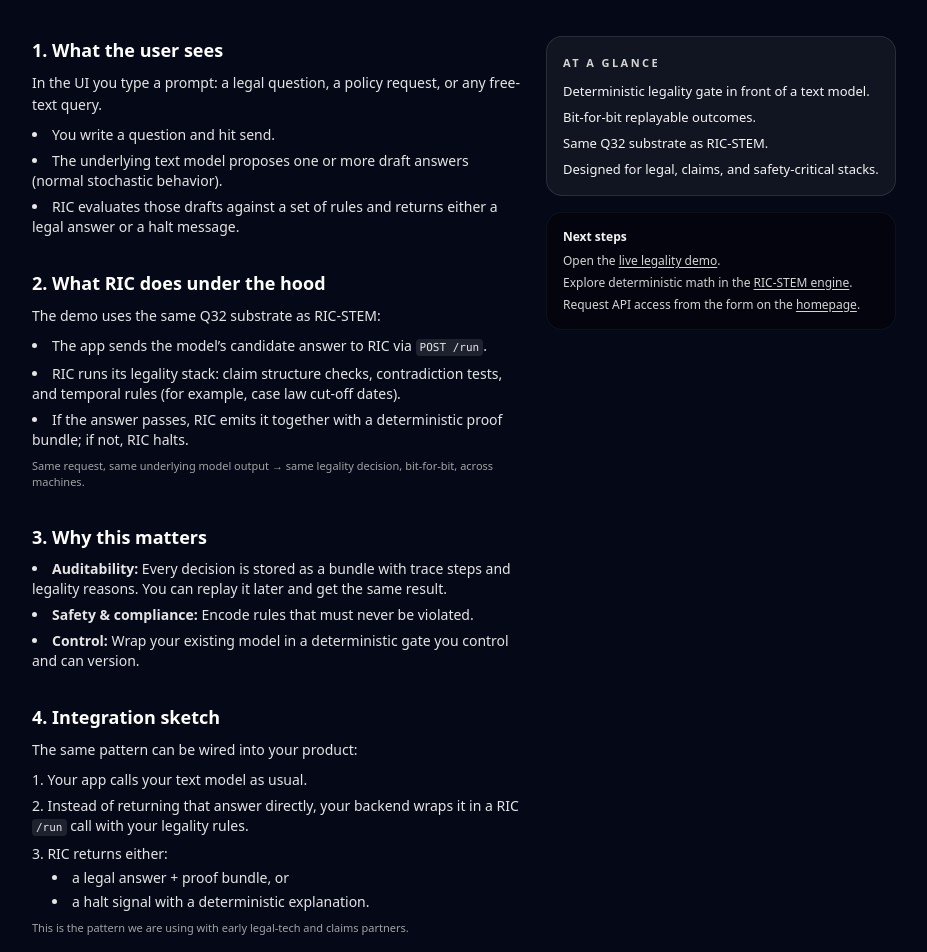
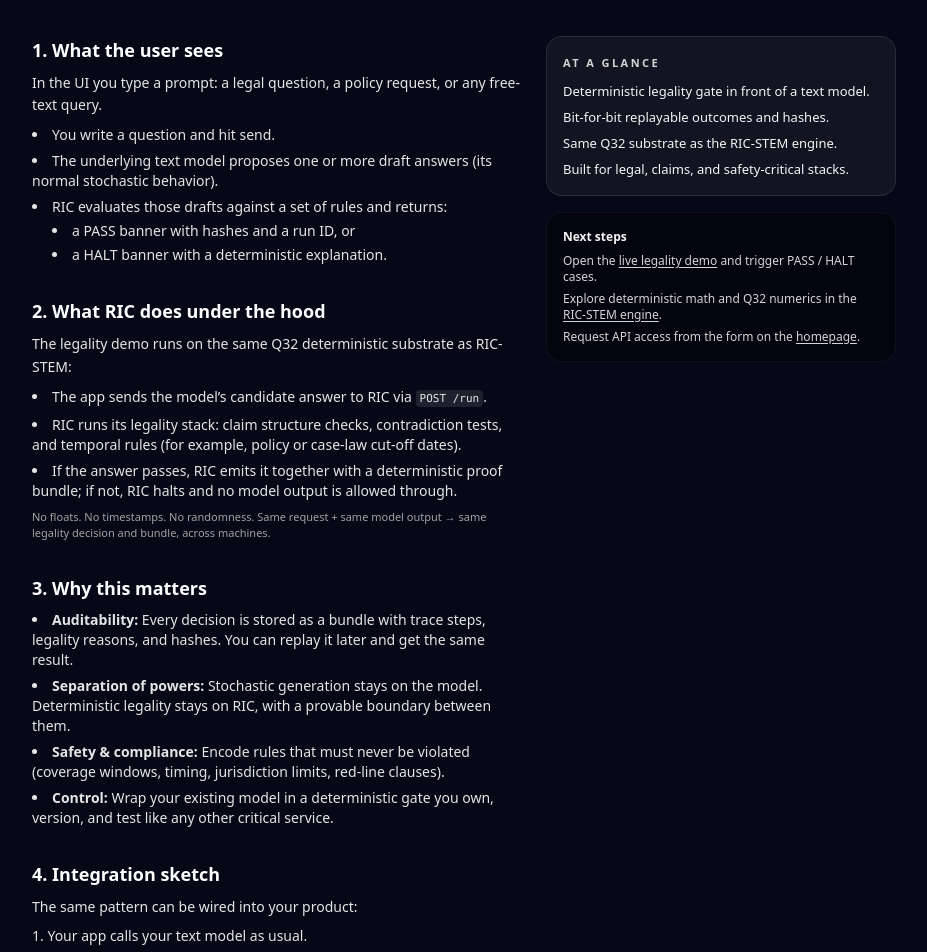
Before and after one commit to devinbostick/ric-site, a Next.js app: page /legality-demo in a window 1280 px wide. Shown: the part 360-1312 px from the top of the page, without its empty margins (176-1103 px from the left). Built offline with nearby package versions, Linux system fonts and the light colour scheme.

Commit message:
Legality demo UX polish

```diff
--- a/app/demo/page.tsx
+++ b/app/demo/page.tsx
@@ -158,7 +158,7 @@ export default function DemoPage() {
       const matchPrompt = json.promptHash === prevPrompt;
 
       setReplayNote(
-        `Replayed in RIC v2 (Q32 fixed–point, no floats/time/random). ` +
+        `Replayed in RIC v2 (Q32 fixed-point, no floats/time/random). ` +
           (matchProposal && matchPrompt
             ? "Hashes are identical."
             : "Hashes changed (determinism violation)."),
@@ -345,6 +345,22 @@ export default function DemoPage() {
                   )}
                 </div>
 
+                {/* Model call status */}
+                <div className="text-[11px] text-slate-600 border border-dashed border-slate-300 rounded-md px-3 py-2 bg-slate-50/60 flex items-center gap-2">
+                  <span className="font-semibold uppercase tracking-wide">
+                    Model call:
+                  </span>
+                  {response.decision === "PASS" ? (
+                    <span className="inline-flex items-center rounded-full bg-emerald-100 px-2 py-0.5 text-[10px] font-semibold text-emerald-800 border border-emerald-300">
+                      EXECUTED (allowed by substrate)
+                    </span>
+                  ) : (
+                    <span className="inline-flex items-center rounded-full bg-rose-100 px-2 py-0.5 text-[10px] font-semibold text-rose-800 border border-rose-300">
+                      SKIPPED (HALT blocked model)
+                    </span>
+                  )}
+                </div>
+
                 {/* Deterministic Hashes */}
                 <div className="grid grid-cols-1 gap-2 text-xs font-mono">
                   <div>
@@ -428,6 +444,37 @@ export default function DemoPage() {
                 )}
 
                 {replayDetail && (
+                  <>
+                    <div className="mt-1 text-[11px] text-slate-600">
+                      <div className="font-semibold">
+                        Determinism check (hashes)
+                      </div>
+                      <div className="mt-1 flex flex-wrap gap-2">
+                        <span
+                          className={
+                            "inline-flex items-center rounded-full px-2 py-0.5 text-[10px] border " +
+                            (replayDetail.matchProposal
+                              ? "bg-emerald-50 text-emerald-800 border-emerald-200"
+                              : "bg-rose-50 text-rose-800 border-rose-200")
+                          }
+                        >
+                          proposalHash{" "}
+                          {replayDetail.matchProposal ? "MATCH" : "CHANGED"}
+                        </span>
+                        <span
+                          className={
+                            "inline-flex items-center rounded-full px-2 py-0.5 text-[10px] border " +
+                            (replayDetail.matchPrompt
+                              ? "bg-emerald-50 text-emerald-800 border-emerald-200"
+                              : "bg-rose-50 text-rose-800 border-rose-200")
+                          }
+                        >
+                          promptHash{" "}
+                          {replayDetail.matchPrompt ? "MATCH" : "CHANGED"}
+                        </span>
+                      </div>
+                    </div>
+
                     <pre
                       className="
                         mt-2 text-[11px]
@@ -438,6 +485,7 @@ export default function DemoPage() {
                     >
                       {JSON.stringify(replayDetail, null, 2)}
                     </pre>
+                  </>
                 )}
               </div>
             )}
--- a/app/legality-demo/page.tsx
+++ b/app/legality-demo/page.tsx
@@ -10,18 +10,18 @@ export default function LegalityDemoPage() {
             RIC legality demo
           </p>
           <h1 className="text-3xl md:text-4xl font-semibold tracking-tight">
-            Deterministic legality filter in front of a text model
+            Deterministic legality gate in front of any text model
           </h1>
           <p className="text-sm md:text-base text-neutral-200 leading-relaxed max-w-2xl">
-            The legality demo shows RIC running as a gate in front of a
+            This demo shows RIC running as a legality gate in front of a
             stochastic text model. The model can propose anything; RIC applies
             hard rules and either lets an answer emit or halts it, with a
             replayable proof of what happened.
           </p>
           <p className="text-[11px] text-neutral-400 max-w-2xl">
             The downstream text model (Anthropic, OpenAI, or another provider)
-            is swappable. The legality decision stays fixed and replayable for
-            the same inputs.
+            is swappable. For the same inputs, the legality decision stays fixed
+            and replayable bit-for-bit.
           </p>
 
           <div className="flex flex-wrap gap-3 pt-2">
@@ -47,18 +47,21 @@ export default function LegalityDemoPage() {
             <section className="space-y-2">
               <h2 className="text-lg font-semibold">1. What the user sees</h2>
               <p className="text-sm text-neutral-200 leading-relaxed">
-                In the UI you type a prompt: a legal question, a policy
-                request, or any free-text query.
+                In the UI you type a prompt: a legal question, a policy request,
+                or any free-text query.
               </p>
               <ul className="list-disc list-inside text-sm text-neutral-200 space-y-1.5">
                 <li>You write a question and hit send.</li>
                 <li>
                   The underlying text model proposes one or more draft answers
-                  (normal stochastic behavior).
+                  (its normal stochastic behavior).
                 </li>
                 <li>
-                  RIC evaluates those drafts against a set of rules and returns
-                  either a legal answer or a halt message.
+                  RIC evaluates those drafts against a set of rules and returns:
+                  <ul className="ml-5 mt-1 list-disc list-inside space-y-1">
+                    <li>a PASS banner with hashes and a run ID, or</li>
+                    <li>a HALT banner with a deterministic explanation.</li>
+                  </ul>
                 </li>
               </ul>
             </section>
@@ -69,7 +72,8 @@ export default function LegalityDemoPage() {
                 2. What RIC does under the hood
               </h2>
               <p className="text-sm text-neutral-200 leading-relaxed">
-                The demo uses the same Q32 substrate as RIC-STEM:
+                The legality demo runs on the same Q32 deterministic substrate
+                as RIC-STEM:
               </p>
               <ul className="list-disc list-inside text-sm text-neutral-200 space-y-1.5">
                 <li>
@@ -81,17 +85,19 @@ export default function LegalityDemoPage() {
                 </li>
                 <li>
                   RIC runs its legality stack: claim structure checks,
-                  contradiction tests, and temporal rules (for example, case law
-                  cut-off dates).
+                  contradiction tests, and temporal rules (for example, policy
+                  or case-law cut-off dates).
                 </li>
                 <li>
                   If the answer passes, RIC emits it together with a
-                  deterministic proof bundle; if not, RIC halts.
+                  deterministic proof bundle; if not, RIC halts and no model
+                  output is allowed through.
                 </li>
               </ul>
               <p className="text-[11px] text-neutral-400">
-                Same request, same underlying model output → same legality
-                decision, bit-for-bit, across machines.
+                No floats. No timestamps. No randomness. Same request +
+                same model output → same legality decision and bundle, across
+                machines.
               </p>
             </section>
 
@@ -101,17 +107,24 @@ export default function LegalityDemoPage() {
               <ul className="list-disc list-inside text-sm text-neutral-200 space-y-1.5">
                 <li>
                   <span className="font-semibold">Auditability:</span> Every
-                  decision is stored as a bundle with trace steps and legality
-                  reasons. You can replay it later and get the same result.
+                  decision is stored as a bundle with trace steps, legality
+                  reasons, and hashes. You can replay it later and get the same
+                  result.
+                </li>
+                <li>
+                  <span className="font-semibold">Separation of powers:</span>{" "}
+                  Stochastic generation stays on the model. Deterministic
+                  legality stays on RIC, with a provable boundary between them.
                 </li>
                 <li>
                   <span className="font-semibold">Safety &amp; compliance:</span>{" "}
-                  Encode rules that must never be violated.
+                  Encode rules that must never be violated (coverage windows,
+                  timing, jurisdiction limits, red-line clauses).
                 </li>
                 <li>
                   <span className="font-semibold">Control:</span> Wrap your
-                  existing model in a deterministic gate you control and can
-                  version.
+                  existing model in a deterministic gate you own, version, and
+                  test like any other critical service.
                 </li>
               </ul>
             </section>
@@ -141,8 +154,9 @@ export default function LegalityDemoPage() {
                 </li>
               </ol>
               <p className="text-[11px] text-neutral-400">
-                This is the pattern we are using with early legal-tech and
-                claims partners.
+                This is the same pattern we are using with early legal-tech and
+                claims partners: keep your models, add a deterministic legality
+                layer in front.
               </p>
             </section>
           </div>
@@ -155,9 +169,9 @@ export default function LegalityDemoPage() {
               </div>
               <ul className="mt-2 space-y-1.5 text-[13px]">
                 <li>Deterministic legality gate in front of a text model.</li>
-                <li>Bit-for-bit replayable outcomes.</li>
-                <li>Same Q32 substrate as RIC-STEM.</li>
-                <li>Designed for legal, claims, and safety-critical stacks.</li>
+                <li>Bit-for-bit replayable outcomes and hashes.</li>
+                <li>Same Q32 substrate as the RIC-STEM engine.</li>
+                <li>Built for legal, claims, and safety-critical stacks.</li>
               </ul>
             </div>
 
@@ -168,11 +182,11 @@ export default function LegalityDemoPage() {
                   Open the{" "}
                   <Link href="/demo" className="underline underline-offset-2">
                     live legality demo
-                  </Link>
-                  .
+                  </Link>{" "}
+                  and trigger PASS / HALT cases.
                 </li>
                 <li>
-                  Explore deterministic math in the{" "}
+                  Explore deterministic math and Q32 numerics in the{" "}
                   <Link href="/stem" className="underline underline-offset-2">
                     RIC-STEM engine
                   </Link>
```
Lines whose indentation alone changed are shown as unchanged.
